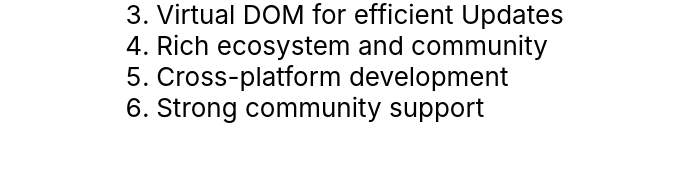
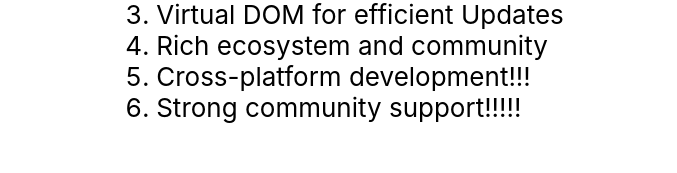
Before and after one commit to ashwini286/technitium_sol, a React (Create React App) app: page / in a window 1280 px wide. Shown: the part 542-715 px from the top of the page, without its empty margins (300-977 px from the left). Built offline with nearby package versions, Linux system fonts and the light colour scheme.

Commit message:
solutionnn2222

```diff
--- a/src/componante/Benifits/Benifits.js
+++ b/src/componante/Benifits/Benifits.js
@@ -8,8 +8,8 @@ export function Benifits (){
             <li>Component-based architecture</li>
             <li>Virtual DOM for efficient Updates</li>
             <li>Rich ecosystem and community</li>
-            <li>Cross-platform development</li>
-            <li>Strong community support</li>
+            <li>Cross-platform development!!!</li>
+            <li>Strong community support!!!!!</li>
         </ol>
        </div>
     )
```
